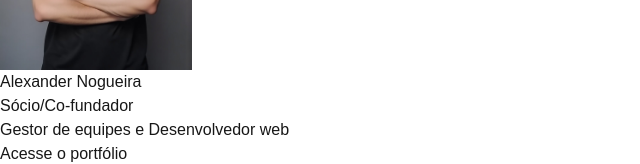
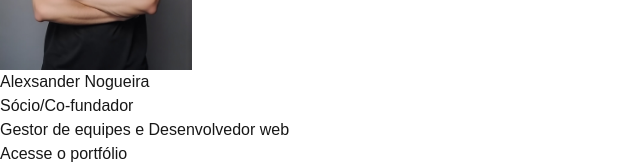
Before and after one commit to AgenciaThifi/agenciathifi.github.io, a Next.js app: page / in a window 1280 px wide. Shown: the part 1800-1964 px from the top of the page, without its empty margins (0-640 px from the left). Built offline with nearby package versions, Linux system fonts and the light colour scheme.

Commit message:
atualização da barra de navegação e correção de nome

```diff
--- a/src/app/components/EquipeMembros.tsx
+++ b/src/app/components/EquipeMembros.tsx
@@ -37,7 +37,7 @@ export default function NossaEquipe() {
       imagem: Paulo,
     },
     {
-      nome: "Alexander Nogueira",
+      nome: "Alexsander Nogueira",
       posicao: "Sócio/Co-fundador",
       descricao: "Gestor de equipes e Desenvolvedor web",
       portfolio: "#",
```
